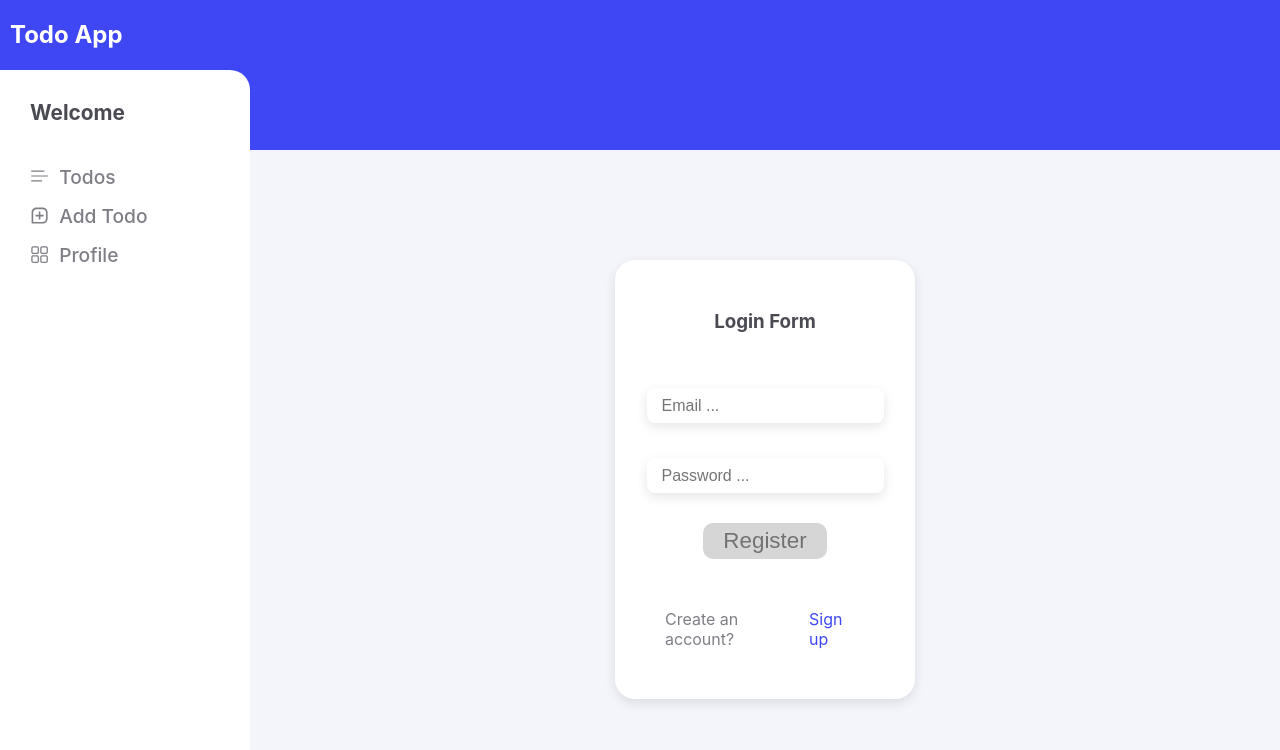
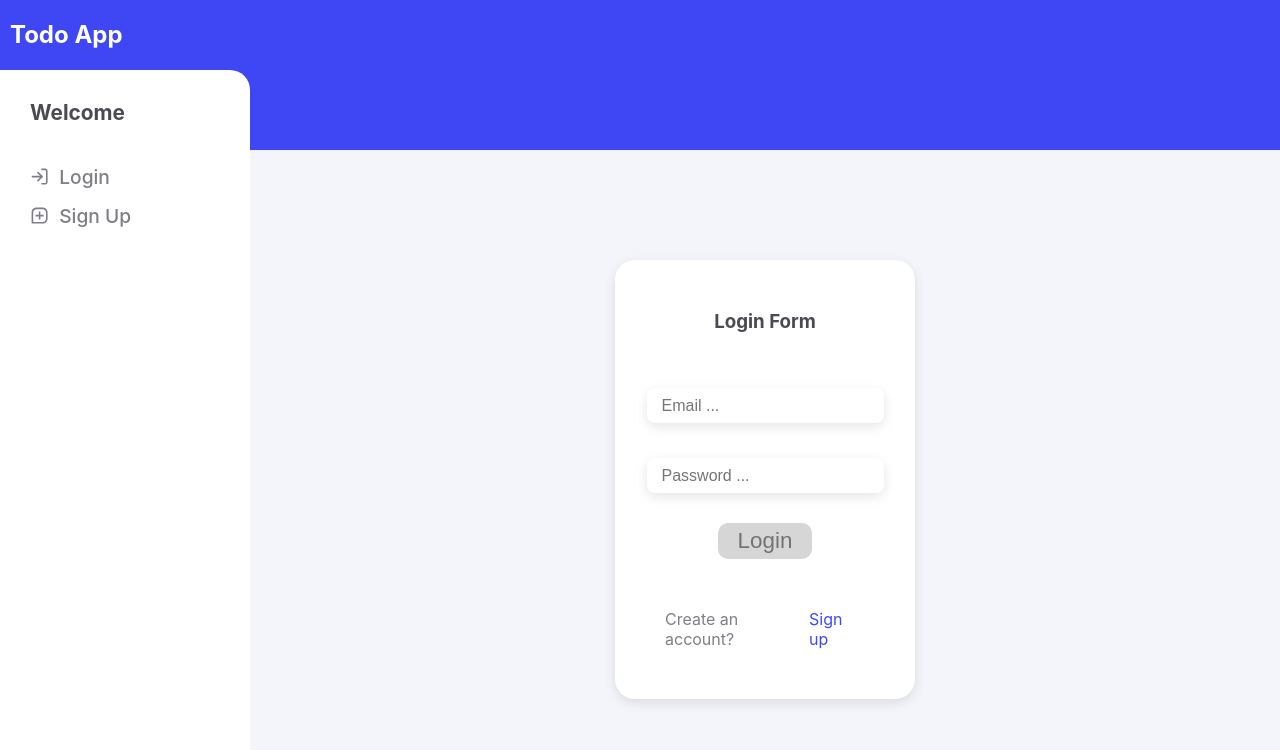
Before and after one commit to MohammadAliPk/Todo-App, a Next.js app: page /login in a window 1280 px wide. Shown: the top 750 px of the page. Built offline with nearby package versions, Linux system fonts and the light colour scheme; no server answers.

Commit message:
User limit added to all pages

```diff
--- a/components/layout/layout.js
+++ b/components/layout/layout.js
@@ -1,12 +1,21 @@
 import React from 'react'
 import Link from 'next/link'
+import { signOut, useSession } from 'next-auth/react'
 
 // Icons
 import { VscListSelection } from "react-icons/vsc"
 import { RxDashboard } from "react-icons/rx"
 import { BiMessageSquareAdd } from "react-icons/bi"
+import { FiLogOut, FiLogIn } from 'react-icons/fi'
 
 function Layout({ children }) {
+
+    const { status } = useSession();
+
+    const logOutHandler = () => {
+        signOut();
+    }
+
     return (
         <div className='container'>
             <header>
@@ -15,6 +24,7 @@ function Layout({ children }) {
             <div className='container--main'>
                 <aside>
                     <p>Welcome</p>
+                    {status === "authenticated" ?
                         <ul>
                             <li>
                                 <VscListSelection />
@@ -28,7 +38,22 @@ function Layout({ children }) {
                                 <RxDashboard />
                                 <Link href="/profile">Profile</Link>
                             </li>
-                    </ul>
+                            <li>
+                                <button onClick={logOutHandler}><FiLogOut /></button>
+                            </li>
+                        </ul> : null
+                    }
+                    {status === "unauthenticated" ? <ul>
+                        <li>
+                            <FiLogIn />
+                            <Link href="/login">Login</Link>
+                        </li>
+                        <li>
+                            <BiMessageSquareAdd />
+                            <Link href="/signup">Sign Up</Link>
+                        </li>
+                    </ul> : null}
+
                 </aside>
                 <section>
                     {children}
--- a/components/templates/LoginPage.js
+++ b/components/templates/LoginPage.js
@@ -37,7 +37,7 @@ function LoginPage() {
             <h3>Login Form</h3>
             <input type="text" placeholder="Email ..." onChange={(e) => setEmail(e.target.value)} />
             <input type="text" placeholder="Password ..." onChange={(e) => setPassword(e.target.value)} />
-            <button onClick={loginHandler}>Register</button>
+            <button onClick={loginHandler}>Login</button>
             <div>
                 <p>Create an account?</p>
                 <Link href="/signup">Sign up</Link>
```
Also changed, not shown: pages/add-todo/index.js (+19 -0 lines), pages/index.js (+20 -0 lines), pages/profile/index.js (+19 -0 lines). Lines whose indentation alone changed are shown as unchanged.
